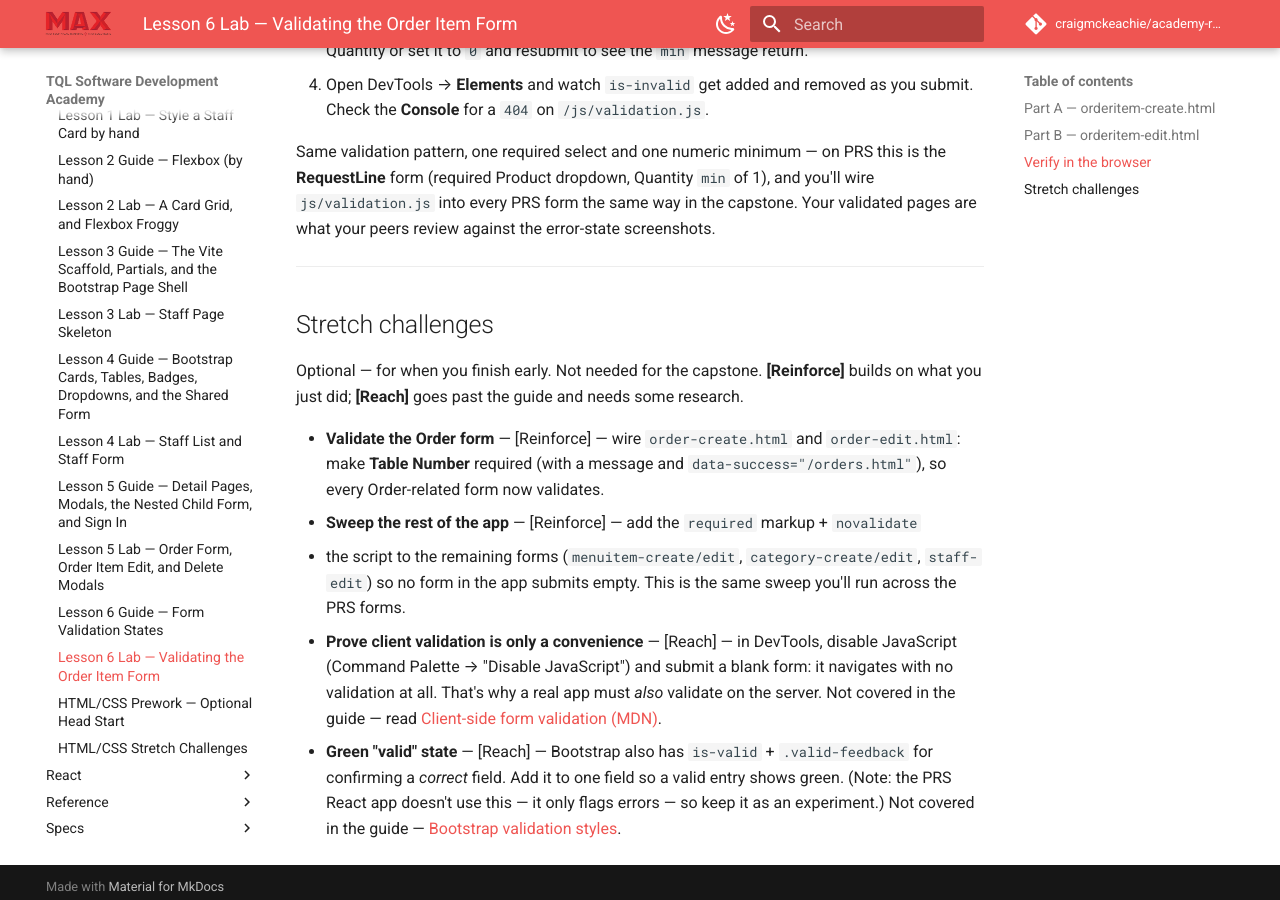
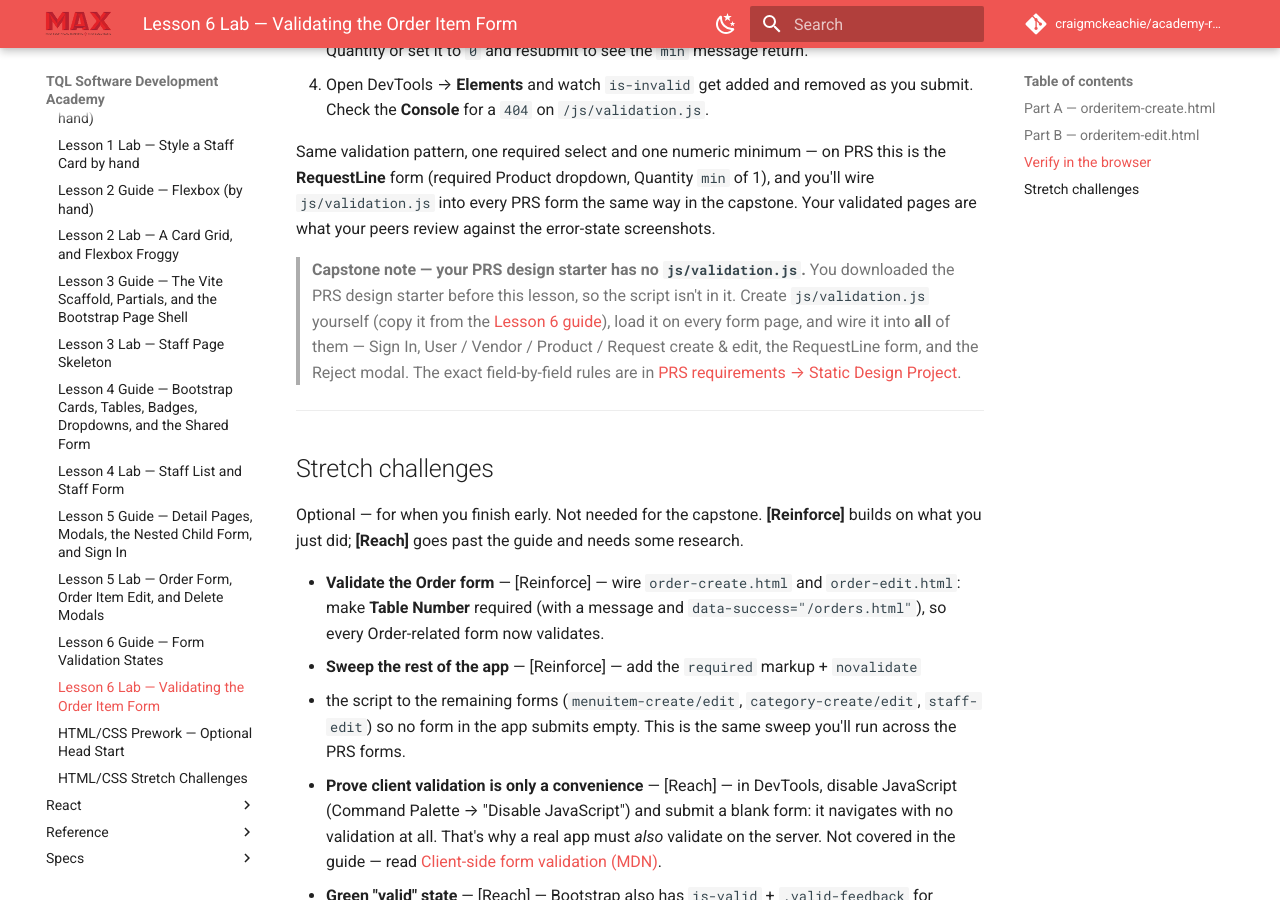
Before and after one commit to craigmckeachie/academy-resources, an MkDocs documentation site: the page built from materials/html-css/lesson-06-lab-orderitem-validation.md, in a window 1280 px wide and 900 px high, scrolled down 2154 px. Built offline with MkDocs 1.6.1 and Material for MkDocs 9.7.7, drawn with Linux system fonts in a browser that asks for light colours; comment, search, counter and statistics services are not loaded.

Commit message:
Publish academy-resources (2026-07-20 22:38)

```diff
--- a/materials/html-css/lesson-06-lab-orderitem-validation.md
+++ b/materials/html-css/lesson-06-lab-orderitem-validation.md
@@ -76,6 +76,15 @@
 `js/validation.js` into every PRS form the same way in the capstone. Your validated pages
 are what your peers review against the error-state screenshots.
 
+> **Capstone note — your PRS design starter has no `js/validation.js`.** You downloaded
+> the PRS design starter before this lesson, so the script isn't in it. Create
+> `js/validation.js` yourself (copy it from the
+> [Lesson 6 guide](lesson-06-guide-form-validation-states.md)), load it on every form
+> page, and wire it into **all** of them — Sign In, User / Vendor / Product / Request
+> create & edit, the RequestLine form, and the Reject modal. The exact field-by-field
+> rules are in
+> [PRS requirements → Static Design Project](../specs/prs-requirements.md#static-design-project).
+
 ---
 
 ## Stretch challenges
```
Also changed, not shown: materials/specs/prs-requirements.md (+55 -0 lines), materials/specs/screenshots/products-create-invalid.png (added), materials/specs/screenshots/requests-create-invalid.png (added), materials/specs/screenshots/requests-detail-rejectModal-invalid.png (added), materials/specs/screenshots/requests-detail-requestline-create-invalid.png (added), materials/specs/screenshots/signin-invalid.png (added), materials/specs/screenshots/users-create-invalid.png (added), materials/specs/screenshots/vendors-create-invalid.png (added), 2 other files.
